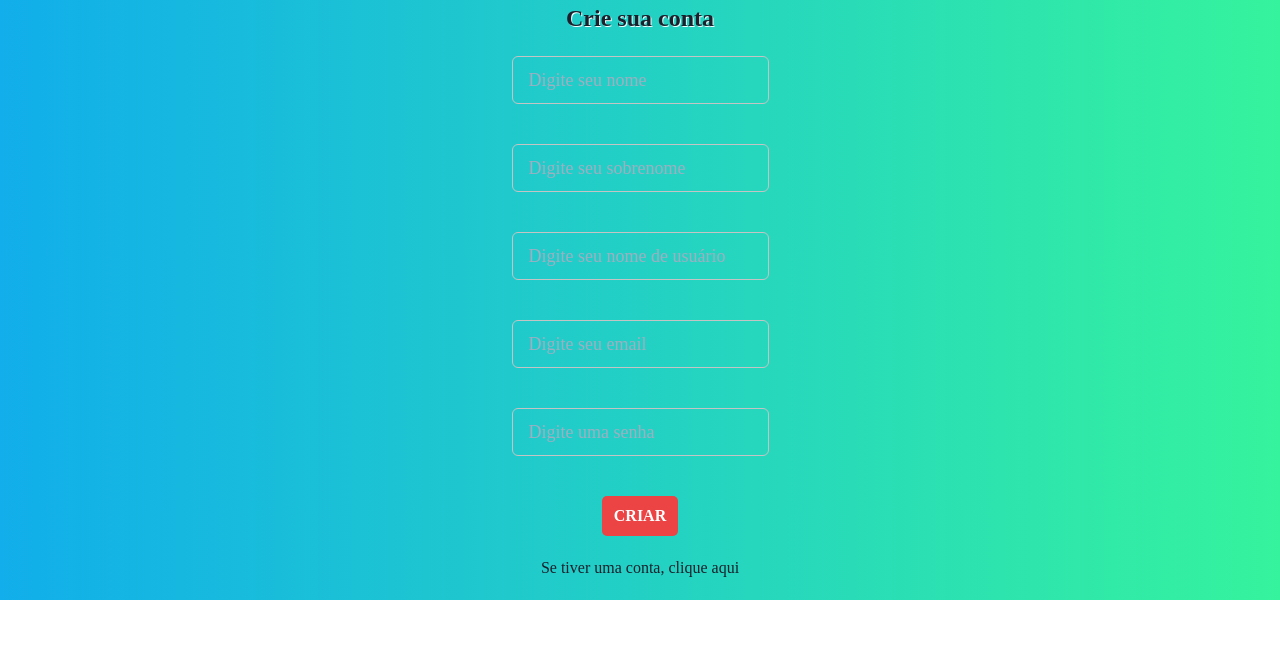
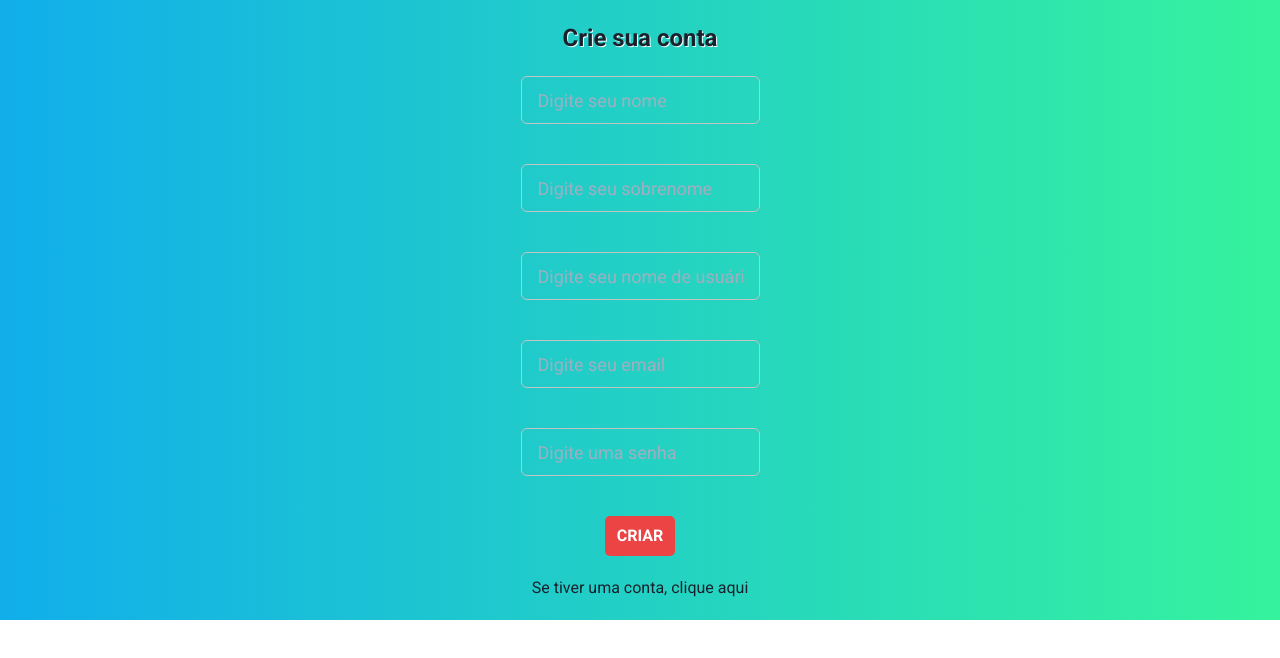
Before and after one commit to c-Tos1wa/To_Do_List, a Next.js app: page /signUp in a window 1280 px wide. Shown: the top 658 px of the page. Built offline with nearby package versions, Linux system fonts and the light colour scheme.

Commit message:
adicionando a fonte

```diff
--- /dev/null
+++ b/pages/_document.js
@@ -0,0 +1,26 @@
+import Document, { Html, Head, Main, NextScript } from 'next/document'
+import { ColorModeScript } from '@chakra-ui/react'
+import theme from '../styles/theme'
+
+class MyDocument extends Document {
+  render() {
+    return (
+      <Html lang='en'>
+        <Head>
+          <meta content='IE=edge' httpEquiv="X-UA-Compatible" />
+          <link rel="preconnect" href="https://fonts.googleapis.com" />
+          <link rel="preconnect" href="https://fonts.gstatic.com" crossorigin />
+          <link href="https://fonts.googleapis.com/css2?family=Roboto:wght@400;700&display=swap" rel="stylesheet" />
+        </Head>
+        <body>
+          <ColorModeScript initialColorMode={theme.initialColorMode} />
+          <Main />
+          <NextScript />
+        </body>
+      </Html>
+
+    )
+  }
+}
+
+export default MyDocument;
--- a/pages/signUp.js
+++ b/pages/signUp.js
@@ -8,27 +8,17 @@ export default function SignUp() {
 
   const router = useRouter();
   const [error, setError] = React.useState(false);
-  // const [userName, setUsername] = React.useState("");
-  // const [email, setEmail] = React.useState("");
-  // const [passwordHash, setPasswordHash] = React.useState("");
-  // const [name, setName] = React.useState("");
-  // const [lastName, setLastName] = React.useState("");
+
 
   return (
     <>
-      <Text
+      <Flex
         bgGradient='linear-gradient(90deg,#11AEEB, #35F39D)'
-        textAlign='center'
-        fontSize='2xl'
-        fontWeight='bold'
-        textShadow='1px 1px #F0FFFF'
+        justifyContent='center'
       >
-        Crie sua conta
-      </Text>
-
-      <Flex bgGradient='linear-gradient(90deg,#11AEEB, #35F39D)' alignItems='center' justifyContent='center'>
 
         <VStack justifyContent='center' alignItems='center' my='5'>
+
           <Formik
             initialValues={{
               userName: '',
@@ -37,23 +27,23 @@ export default function SignUp() {
               name: '',
               lastName: ''
             }}
-         validate= { values => {
+            validate={values => {
               const errors = {}
               console.log(errors)
-           if(!values.name){
+              if (!values.name) {
                 errors.name = 'Nome é obrigatório.'
-           }if(!values.lastName){
+              } if (!values.lastName) {
                 errors.lastName = 'Sobrenome é obrigatório'
-           }if (!values.userName){
+              } if (!values.userName) {
                 errors.userName = 'Nome de usuário é obrigatório'
-           } if (!values.email){
+              } if (!values.email) {
                 errors.email = 'Email é obrigatório'
               } else if (
                 !/^[A-Z0-9._%+-]+@[A-Z0-9.-]+\.[A-Z]{2,}$/i.test(values.email)
               ) {
                 errors.email = 'Email inválido'
               }
-           if (!values.passwordHash){
+              if (!values.passwordHash) {
                 errors.passwordHash = 'Senha é obrigatória'
                 //  } else if (!/^[A-Z0-9._%+-]+@[A-Z0-9.-]+\.[A-Z]{2,}$/i.test(values.password)) {
                 errors.passwordHash = 'Senha inváida. Tente com um caracter especial'
@@ -61,8 +51,8 @@ export default function SignUp() {
               return errors
             }}
 
-         onSubmit = { async (values) => {
-          try{
+            onSubmit={async (values) => {
+              try {
                 await signup(
                   values.userName,
                   values.email,
@@ -81,13 +71,21 @@ export default function SignUp() {
               values, errors, handleChange, handleBlur, handleSubmit
             }) => (
 
-            <form onSubmit={ (e) => {
+              <form onSubmit={(e) => {
                 e.preventDefault();
                 handleSubmit(e)
               }}
               >
                 <VStack spacing='5' alignItems='center' justifyContent='center'>
 
+              <Text
+                textAlign='center'
+                fontSize='2xl'
+                fontWeight='bold'
+                textShadow='1px 1px #F0FFFF'
+              >
+                Crie sua conta
+              </Text>
                   <Input
                     focusBorderColor="lime"
                     name='name'
@@ -97,7 +95,7 @@ export default function SignUp() {
                     value={values.name}
                     placeholder='Digite seu nome'
                     variant="outline"
-                  size= 'lg'
+                    size='lg'
                   />
                   <Text>{errors.name}</Text>
 
@@ -110,7 +108,7 @@ export default function SignUp() {
                     value={values.lastName}
                     placeholder='Digite seu sobrenome'
                     variant="outline"
-                  size= 'lg'
+                    size='lg'
                   />
                   <Text>{errors.lastName}</Text>
 
@@ -123,7 +121,7 @@ export default function SignUp() {
                     value={values.userName}
                     placeholder='Digite seu nome de usuário'
                     variant="outline"
-                  size= 'lg'
+                    size='lg'
                   />
                   <Text>{errors.userName}</Text>
 
@@ -136,7 +134,7 @@ export default function SignUp() {
                     value={values.email}
                     placeholder='Digite seu email'
                     variant="outline"
-                  size= 'lg'
+                    size='lg'
                   />
                   <Text>{errors.email}</Text>
 
@@ -146,10 +144,10 @@ export default function SignUp() {
                     type='password'
                     onChange={handleChange}
                     onBlur={handleBlur}
-                  value={ values.passwordHash}
+                    value={values.passwordHash}
                     placeholder='Digite uma senha'
                     variant="outline"
-                  size= 'lg'
+                    size='lg'
                   />
                   <Text>{errors.passwordHash}</Text>
 
--- a/styles/theme.js
+++ b/styles/theme.js
@@ -17,9 +17,9 @@ const colors = {
 }
 
 const fonts = {
-  heading: "Roboto Mono",
-  body: "Roboto Mono",
-  text: "Roboto Mono",
+  heading: "Roboto",
+  body: "Roboto",
+  text: "Roboto",
   sansSerif: 'Ubuntu'
 }
 
```
Also changed, not shown: pages/home.js (+3 -6 lines), pages/api/auth/api.js (line endings or trailing spaces). Lines whose indentation alone changed are shown as unchanged.
